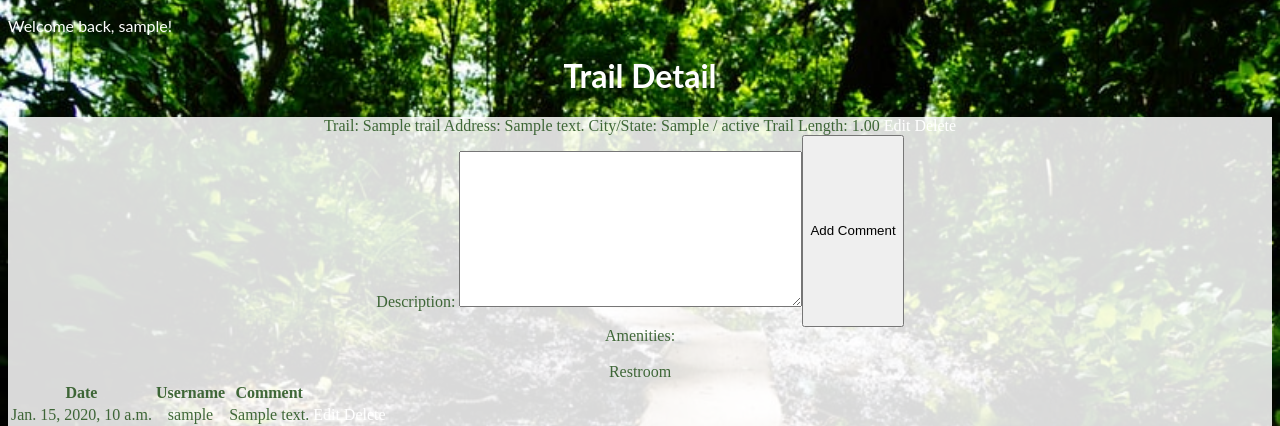
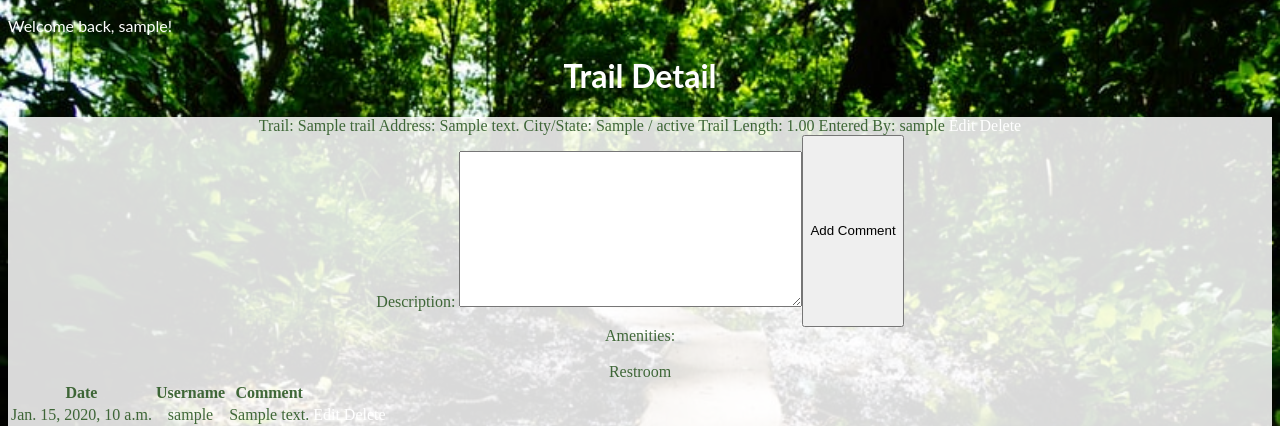
Before and after one commit to awojdyla89/Happy-Trails, a Django app: page /trails/1/ in a window 1280 px wide. Shown: the part 95-521 px from the top of the page. Run offline with Django 3.2, Linux system fonts and the light colour scheme; a user stored in the database is signed in; tables that the repository leaves empty hold one stand-in row (values such as "Sample post").

Commit message:
adds delete authorization for trails only for user who created trail

```diff
--- a/main_app/templates/trails/detail.html
+++ b/main_app/templates/trails/detail.html
@@ -10,9 +10,12 @@
         <span class="card-title">Address: {{ trail.address }}</span>
         <span class="card-title">City/State: {{ trail.city }} / {{ trail.state }}</span>
         <span class="card-title">Trail Length: {{ trail.trail_length }}</span>
+        <span class="card-title">Entered By: {{ trail.user }}</span>
 
         <a href="{% url 'trails_update' trail.id %}">Edit</a>
+        {% if trail.user == request.user %}
         <a href="{% url 'trails_delete' trail.id %}">Delete</a>
+        {% endif %}
 
 <br>
 <div>
```
